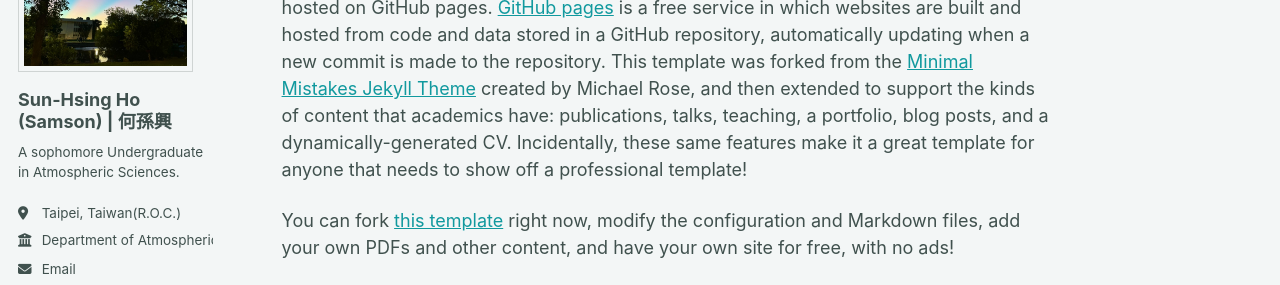
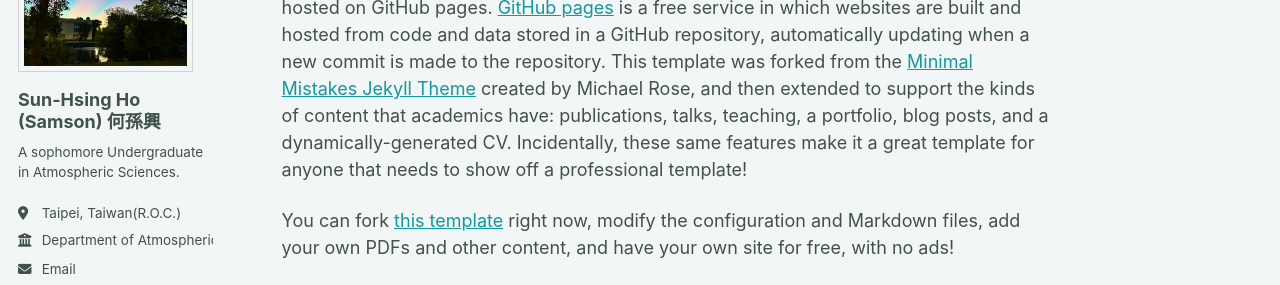
Before and after one commit to Samson-Ho/Samson-Ho.github.io, a Jekyll site: the page built from _pages/about.md, in a window 1280 px wide. Shown: the part 204-489 px from the top of the page. Built offline with Jekyll 4.4.1, drawn with Linux system fonts in a browser that asks for light colours; some web fonts are replaced; a script bundle is joined from its source files by our own code; library files that are not in the unit come from our copies.

```diff
--- a/_config.yml
+++ b/_config.yml
@@ -24,7 +24,7 @@ repository               : "https://github.com/Samson-Ho/Samson-Ho.github.io/"
 author:
   # Biographic information
   avatar           : "profile.png"
-  name             : "Sun-Hsing Ho (Samson) | 何孫興"
+  name             : "Sun-Hsing Ho (Samson)   何孫興"
   pronouns         : # example: "she/her"
   bio              : "A sophomore Undergraduate in Atmospheric Sciences."
   location         : "Taipei, Taiwan(R.O.C.)"
```
